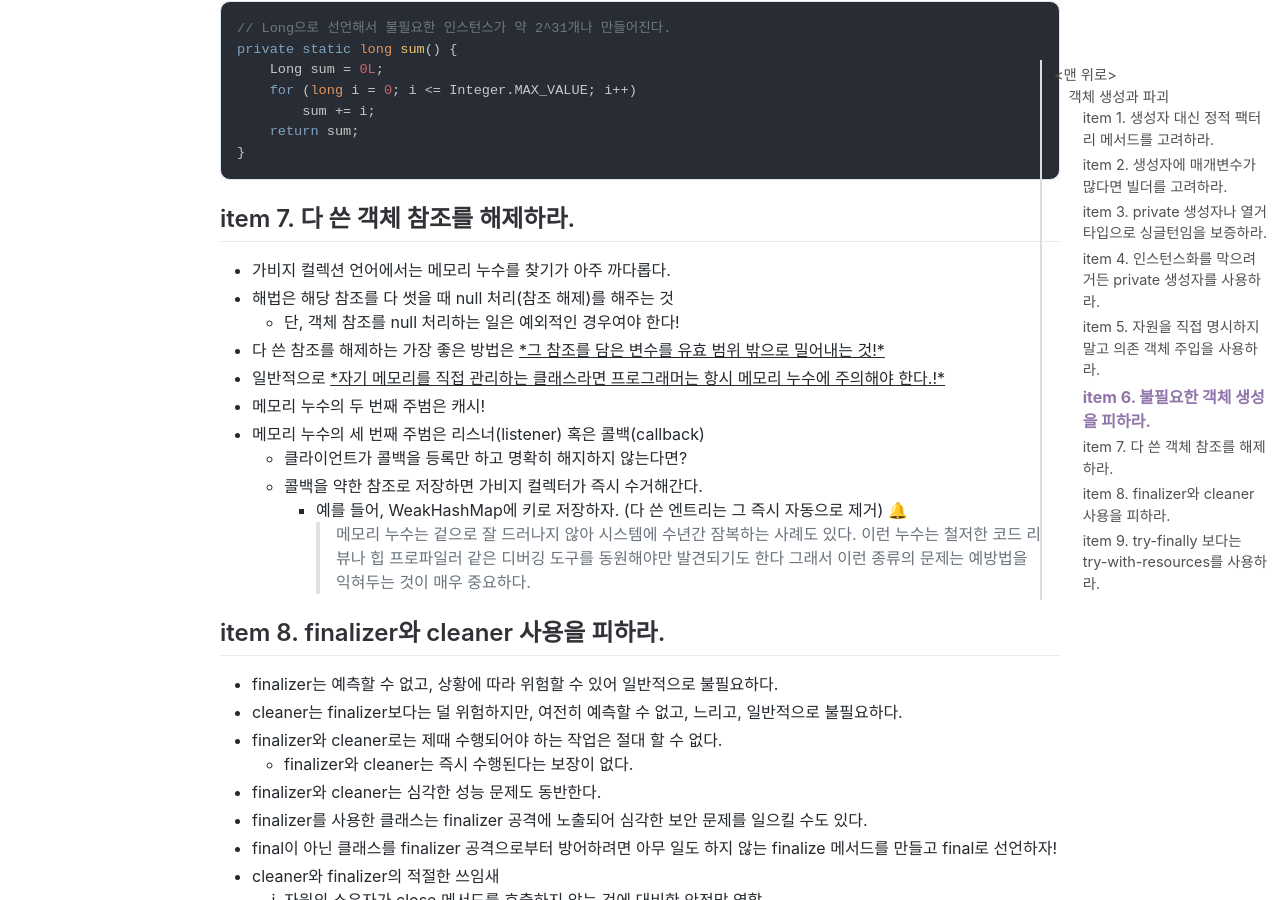
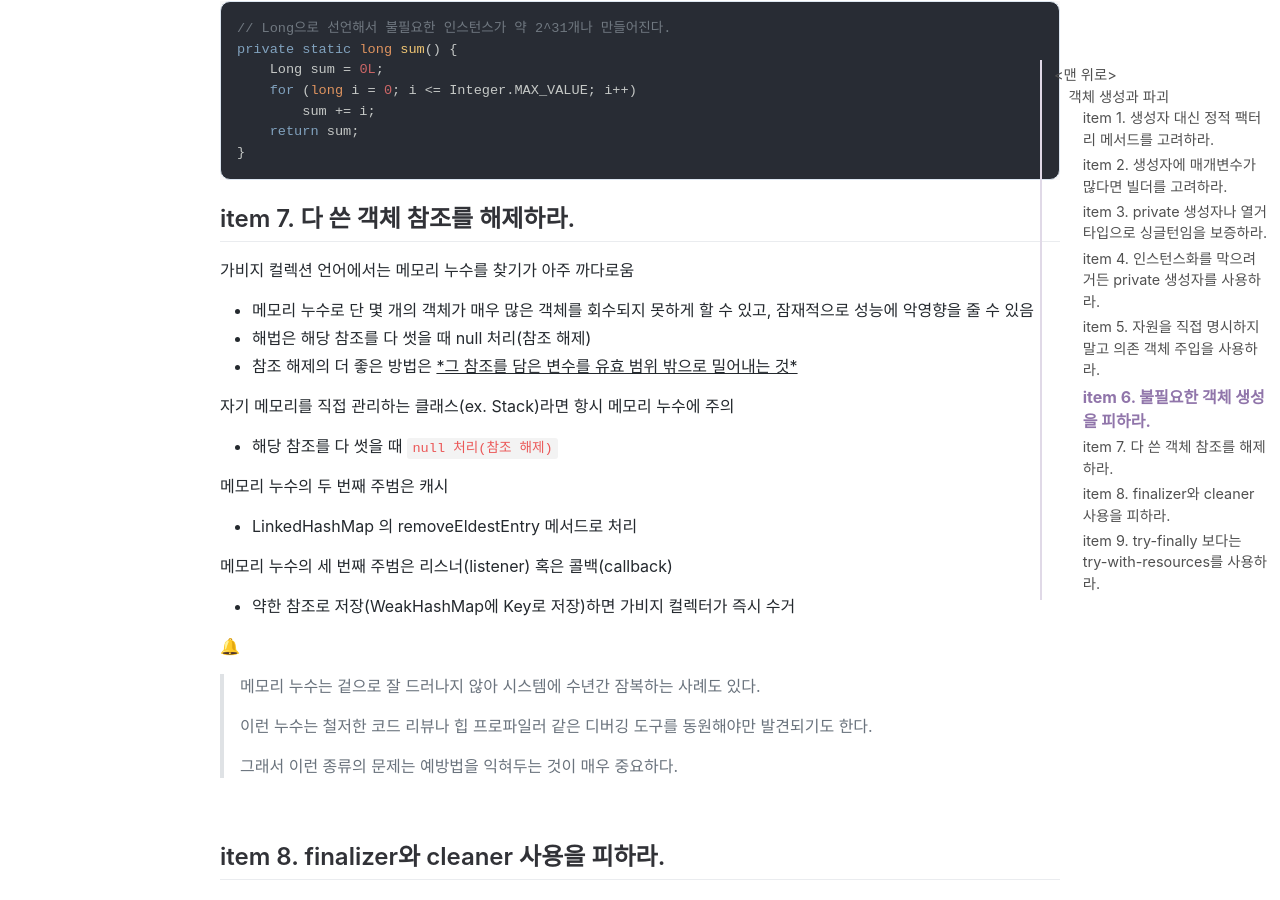
Before and after one commit to jihunparkme/jihunparkme.github.io, a Jekyll site: the page built from _posts/2023-04-07-Effective-Java-객체-생성과-파괴.md, in a window 1280 px wide and 900 px high, scrolled down 6479 px. Built offline with Jekyll 4.4.1, drawn with Linux system fonts in a browser that asks for light colours; nearby versions of some CDN libraries; comment, search, counter and statistics services are not loaded.

Commit message:
[EJ] item 7. 다 쓴 객체 참조를 해제하라.

```diff
--- a/_posts/2023-04-07-Effective-Java-객체-생성과-파괴.md
+++ b/_posts/2023-04-07-Effective-Java-객체-생성과-파괴.md
@@ -276,20 +276,33 @@ private static long sum() {
 
 ## item 7. 다 쓴 객체 참조를 해제하라.
 
-- 가비지 컬렉션 언어에서는 메모리 누수를 찾기가 아주 까다롭다.
-- 해법은 해당 참조를 다 썻을 때 null 처리(참조 해제)를 해주는 것
-  - 단, 객체  참조를 null 처리하는 일은 예외적인 경우여야 한다!
-- 다 쓴 참조를 해제하는 가장 좋은 방법은 <u>*그 참조를 담은 변수를 유효 범위 밖으로 밀어내는 것!*</u>
-- 일반적으로 <u>*자기 메모리를 직접 관리하는 클래스라면 프로그래머는 항시 메모리 누수에 주의해야 한다.!*</u>
-- 메모리 누수의 두 번째 주범은 캐시!
-- 메모리 누수의 세 번째 주범은 리스너(listener) 혹은 콜백(callback)
-  - 클라이언트가 콜백을 등록만 하고 명확히 해지하지 않는다면?
-  - 콜백을 약한 참조로 저장하면 가비지 컬렉터가 즉시 수거해간다.
-    - 예를 들어, WeakHashMap에 키로 저장하자. (다 쓴 엔트리는 그 즉시 자동으로 제거)
+가비지 컬렉션 언어에서는 메모리 누수를 찾기가 아주 까다로움
+
+- 메모리 누수로 단 몇 개의 객체가 매우 많은 객체를 회수되지 못하게 할 수 있고, 잠재적으로 성능에 악영향을 줄 수 있음
+- 해법은 해당 참조를 다 썻을 때 null 처리(참조 해제)
+- 참조 해제의 더 좋은 방법은 <u>*그 참조를 담은 변수를 유효 범위 밖으로 밀어내는 것*</u>
+
+자기 메모리를 직접 관리하는 클래스(ex. Stack)라면 항시 메모리 누수에 주의
+
+- 해당 참조를 다 썻을 때 `null 처리(참조 해제)`
+
+메모리 누수의 두 번째 주범은 캐시
+
+- LinkedHashMap 의 removeEldestEntry 메서드로 처리
+
+메모리 누수의 세 번째 주범은 리스너(listener) 혹은 콜백(callback)
+
+- 약한 참조로 저장(WeakHashMap에 Key로 저장)하면 가비지 컬렉터가 즉시 수거
+
+
 🔔
 > 메모리 누수는 겉으로 잘 드러나지 않아 시스템에 수년간 잠복하는 사례도 있다.
-> 이런 누수는 철저한 코드 리뷰나 힙 프로파일러 같은 디버깅 도구를 동원해야만 발견되기도 한다
+>
+> 이런 누수는 철저한 코드 리뷰나 힙 프로파일러 같은 디버깅 도구를 동원해야만 발견되기도 한다.
+>
 > 그래서 이런 종류의 문제는 예방법을 익혀두는 것이 매우 중요하다.
+
+<br>
 
 ## item 8. finalizer와 cleaner 사용을 피하라.
 
```
